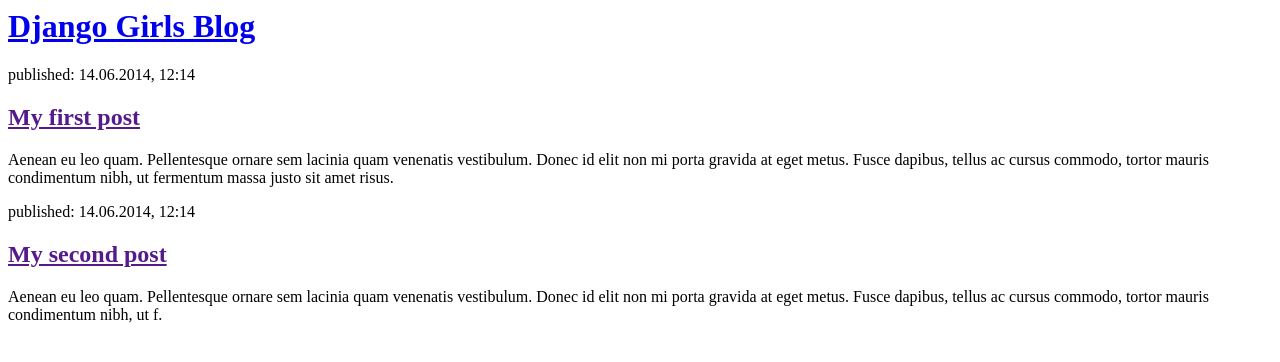
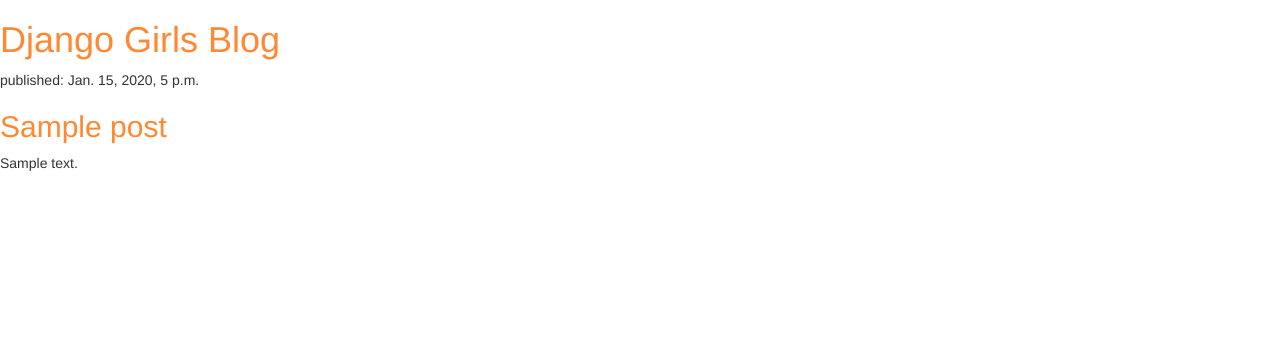
Before and after one commit to panyakan/my-blog, a Django app: page / in a window 1280 px wide. Shown: the top 362 px of the page. Run offline with Django 3.2, Linux system fonts and the light colour scheme; tables that the repository leaves empty hold one stand-in row (values such as "Sample post"); some libraries are stand-ins or nearby versions.

Commit message:
Modified templates to display posts from database.

```diff
--- /dev/null
+++ b/blog/static/css/blog.css
@@ -0,0 +1,3 @@
+h1 a, h2 a {
+    color: #FF8833;
+}
--- a/blog/templates/blog/post_list.html
+++ b/blog/templates/blog/post_list.html
@@ -1,22 +1,24 @@
+{% load static %}
 <html>
     <head>
         <title>Django Girls blog</title>
+        <link rel="stylesheet" href="//maxcdn.bootstrapcdn.com/bootstrap/3.2.0/css/bootstrap.min.css">
+        <link rel="stylesheet" href="//maxcdn.bootstrapcdn.com/bootstrap/3.2.0/css/bootstrap-theme.min.css">
+        <a href="https://en.wikipedia.org/wiki/Django" class="external_link" id="link_to_wiki_page">
+
+        <link rel="stylesheet" href="{% static 'css/blog.css' %}">
     </head>
     <body>
         <div>
             <h1><a href="/">Django Girls Blog</a></h1>
         </div>
 
-        <div>
-            <p>published: 14.06.2014, 12:14</p>
-            <h2><a href="">My first post</a></h2>
-            <p>Aenean eu leo quam. Pellentesque ornare sem lacinia quam venenatis vestibulum. Donec id elit non mi porta gravida at eget metus. Fusce dapibus, tellus ac cursus commodo, tortor mauris condimentum nibh, ut fermentum massa justo sit amet risus.</p>
-        </div>
-
-        <div>
-            <p>published: 14.06.2014, 12:14</p>
-            <h2><a href="">My second post</a></h2>
-            <p>Aenean eu leo quam. Pellentesque ornare sem lacinia quam venenatis vestibulum. Donec id elit non mi porta gravida at eget metus. Fusce dapibus, tellus ac cursus commodo, tortor mauris condimentum nibh, ut f.</p>
-        </div>
+        {% for post in posts %}
+            <div>
+                <p>published: {{ post.published_date }}</p>
+                <h2><a href="">{{ post.title }}</a></h2>
+                <p>{{ post.text|linebreaksbr }}</p>
+            </div>
+        {% endfor %}
     </body>
 </html>
--- a/blog/views.py
+++ b/blog/views.py
@@ -1,5 +1,8 @@
 from django.shortcuts import render
+from django.utils import timezone
+from .models import Post
 
 def post_list(request):
-    return render(request, 'blog/post_list.html', {})
+    posts = Post.objects.filter(published_date__lte=timezone.now()).order_by('published_date')
+    return render(request, 'blog/post_list.html', {'posts': posts})
 # Create your views here.
--- a/mysite/settings.py
+++ b/mysite/settings.py
@@ -25,7 +25,7 @@
 # SECURITY WARNING: don't run with debug turned on in production!
 DEBUG = True
 
-ALLOWED_HOSTS = ['127.0.0.1', '.pythonanywhere.com']
+ALLOWED_HOSTS = []
 
 
 # Application definition
```
